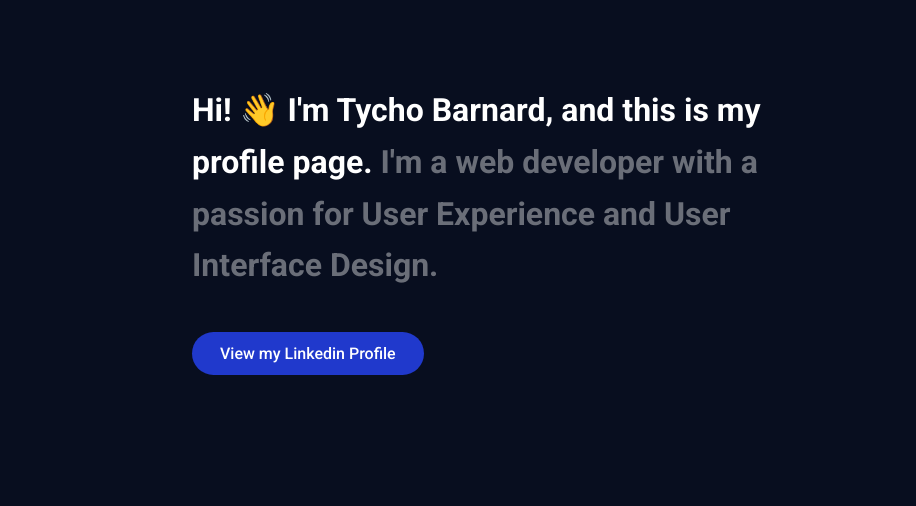
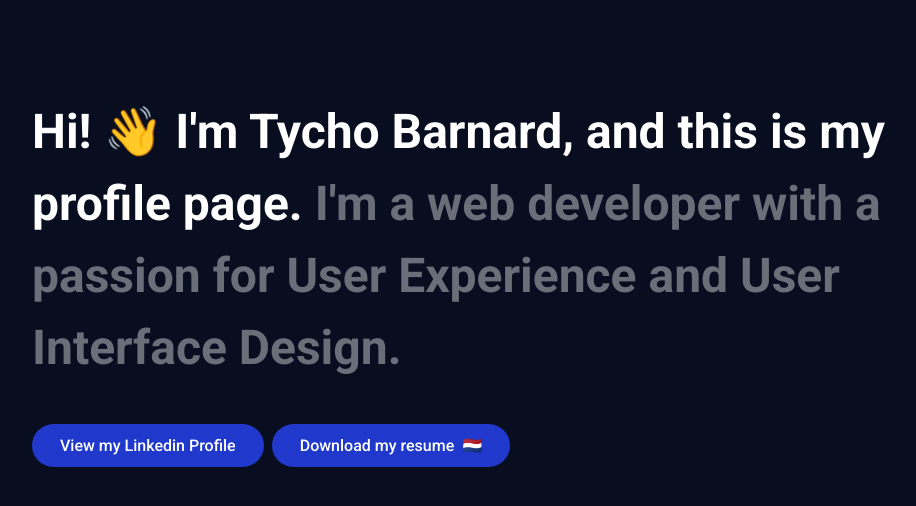
Before and after one commit to tychochristian/tychochristian.github.io, a website: page index.html in a window 1280 px wide. Shown: the whole page, without its empty margins (128-1044 px from the left). Drawn offline with Linux system fonts and the light colour scheme.

Commit message:
added resume

```diff
--- a/index.html
+++ b/index.html
@@ -17,9 +17,14 @@
       <span>Hi! <span class="wave">👋</span> I'm Tycho Barnard, and this is my profile page.</span>
       I'm a web developer with a passion for User Experience and User Interface Design.
     </h1>
-    <a class="button" href="https://www.linkedin.com/in/tychobarnard/">
-      View my Linkedin Profile
-    </a>
+    <div class="buttons">
+      <a class="button" href="https://www.linkedin.com/in/tychobarnard/">
+        View my Linkedin Profile
+      </a>
+      <a class="button" href="static/resume.pdf">
+        Download my resume&nbsp; 🇳🇱
+      </a>
+    </div>
   </header>
 </body>
 </html>
--- a/src/scss/screen.scss
+++ b/src/scss/screen.scss
@@ -31,15 +31,15 @@ body {
 
 header {
   padding: 2rem;
-  max-width: 40rem;
+  max-width: 60rem;
   margin: 0 auto;
 }
 
 h1 {
   color: rgba(255, 255, 255, 0.4);
-  line-height: 1.6125;
+  line-height: 1.5;
   margin-bottom: 2.5rem;
-  font-size: 2rem;
+  font-size: 3rem;
 
   span {
     color: white;
@@ -55,8 +55,15 @@ h1 {
   }
 }
 
+.buttons {
+  display: flex;
+  flex-wrap: wrap;
+}
+
 .button {
-  display: inline-block;
+  display: block;
+  margin-right: 0.5rem;
+  margin-bottom: 0.5rem;
   text-decoration: none;
   color: white;
   padding: 0.75rem 1.75rem;
@@ -77,6 +84,6 @@ h1 {
 
 @media screen and (max-width: 720px) {
   h1 {
-    font-size: 1.5rem;
+    font-size: 2rem;
   }
 }
```
Also changed, not shown: build/screen.css, 1 other file.
